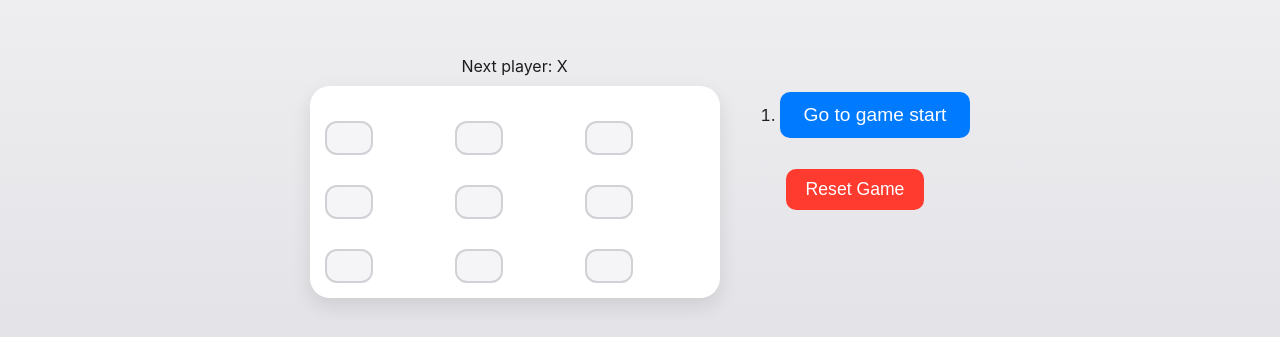
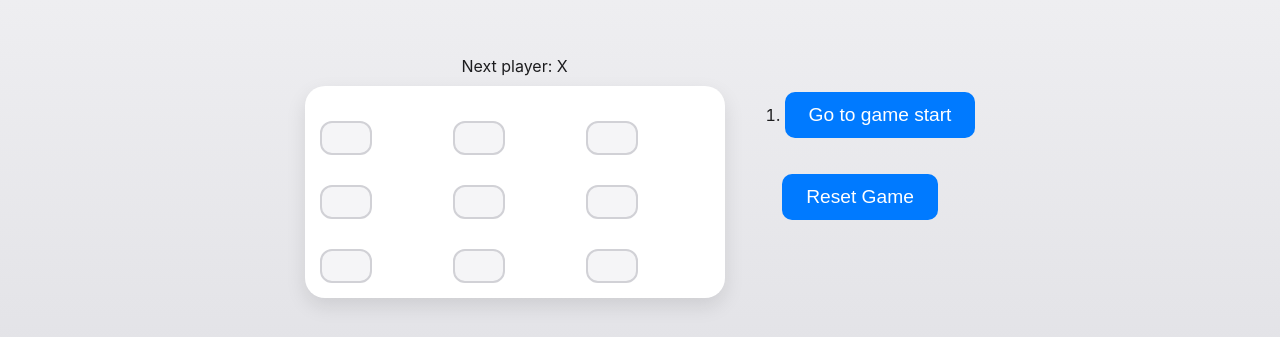
Before and after one commit to Schmockle/TicTacToe-Final, a React (Vite) app: page / in a window 1280 px wide. Shown: the part 223-560 px from the top of the page. Built offline with nearby package versions, Linux system fonts and the light colour scheme; the HTML template or start-up script is replaced by a standard one.

Commit message:
fix white text on white boxes

```diff
--- a/src/index.css
+++ b/src/index.css
@@ -9,7 +9,6 @@ body {
   align-items: center;
   justify-content: center;
   margin: 0;
-  padding: 0;
 }
 
 /* Keeps everything centered and spaced correctly */
@@ -22,35 +21,39 @@ body {
   height: 100%;
 }
 
-/* Board with perfect spacing */
+/* Board with **PERFECTLY EVEN** spacing */
 .board {
   display: grid;
-  grid-template-columns: repeat(3, 120px); /* Fixerte bredder */
-  grid-gap: 10px;
+  grid-template-columns: repeat(3, 1fr); /* Ensures equal size */
+  width: 390px; /* 3 squares * 120px + 2 * 10px gap */
+  gap: 10px; /* Perfectly uniform gap */
+  padding: 15px;
   background: white;
-  padding: 15px;
   border-radius: 20px;
   box-shadow: 0px 8px 20px rgba(0, 0, 0, 0.1);
   transition: all 0.3s ease-in-out;
 }
 
-/* Each square */
+/* Each square is now **PERFECTLY CENTERED** */
 .square {
   width: 120px;
   height: 120px;
   background: #f5f5f7;
-  border: none; /* Fjernet ekstra border som ga mellomrom */
+  border: 2px solid #d1d1d6;
   cursor: pointer;
   transition: all 0.2s ease-in-out;
   border-radius: 12px;
 
+  /* Fixes text misalignment */
   display: flex;
   align-items: center;
   justify-content: center;
   font-size: 3rem;
   font-weight: bold;
   line-height: 1;
-  box-shadow: inset 0 0 0 2px #d1d1d6; /* La inn shadow istedenfor vanlig border */
+
+  /* ✅ Oppdatert tekstfarge for bedre kontrast */
+  color: #1d1d1f;
 }
 
 .square:hover {
@@ -59,6 +62,25 @@ body {
 
 .square:active {
   background: #dcdce1;
+}
+
+/* ✅ Vinnerboks får hvit tekst + grønn bakgrunn */
+.square.winner {
+  background: #34c759;
+  color: white;
+  animation: pulse 1s ease infinite;
+}
+
+@keyframes pulse {
+  0% {
+    transform: scale(1);
+  }
+  50% {
+    transform: scale(1.05);
+  }
+  100% {
+    transform: scale(1);
+  }
 }
 
 /* Button Styling */
@@ -83,42 +105,13 @@ button:active {
   background: #004a9f;
 }
 
-/* Highlight winning squares */
-.square.winner {
-  background: #34c759;
+/* Reset Game button */
+.reset-button {
+  background-color: #ff3b30;
   color: white;
-  animation: pulse 1s ease infinite;
+  margin-top: 20px;
 }
 
-/* Pulse effekt */
-@keyframes pulse {
-  0% {
-    transform: scale(1);
-    box-shadow: 0 0 0 0 rgba(52, 199, 89, 0.7);
-  }
-  70% {
-    transform: scale(1.05);
-    box-shadow: 0 0 10px 10px rgba(52, 199, 89, 0);
-  }
-  100% {
-    transform: scale(1);
-    box-shadow: 0 0 0 0 rgba(52, 199, 89, 0);
-  }
+.reset-button:hover {
+  background-color: #e02823;
 }
-
-/* Reset button style */
-.reset-btn {
-  margin-top: 15px;
-  padding: 10px 20px;
-  font-size: 1.1rem;
-  background-color: #ff3b30;
-  color: white;
-  border: none;
-  border-radius: 10px;
-  cursor: pointer;
-  transition: background 0.3s ease;
-}
-
-.reset-btn:hover {
-  background-color: #e22b21;
-}
```
